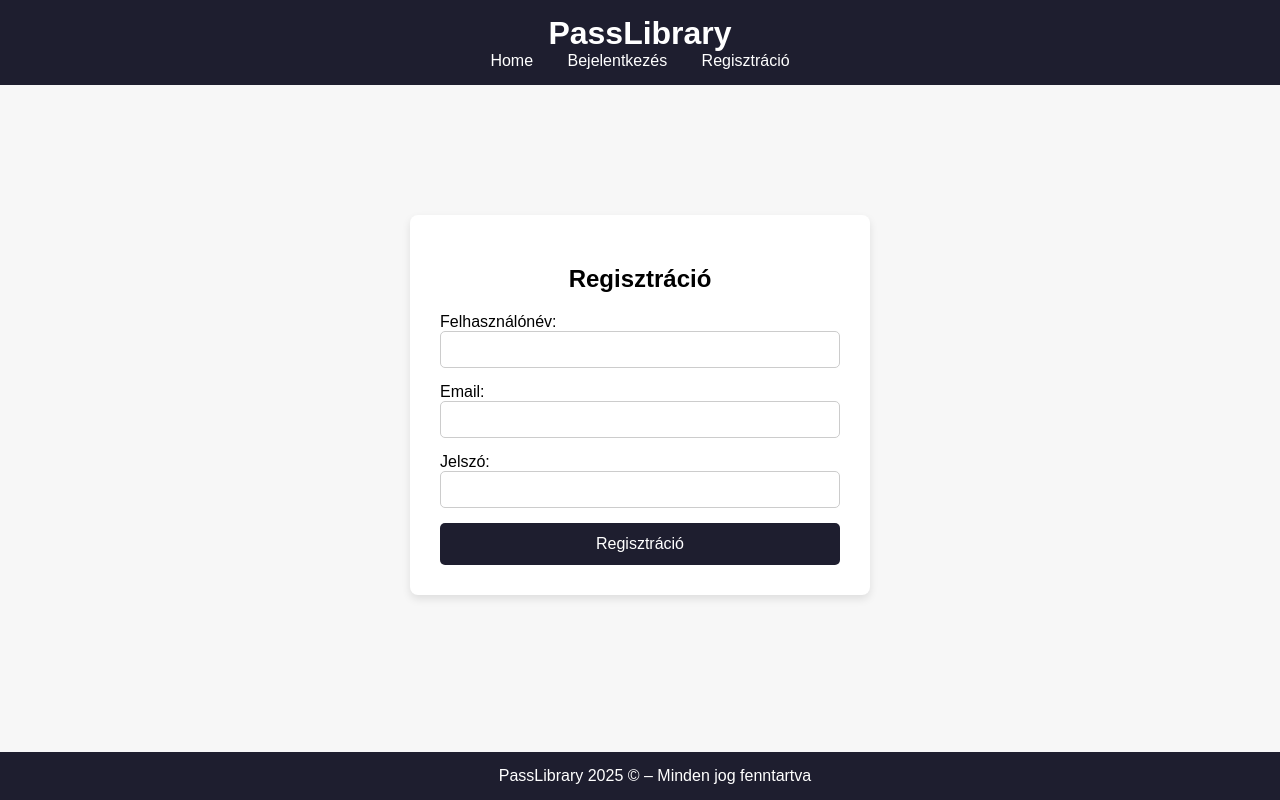
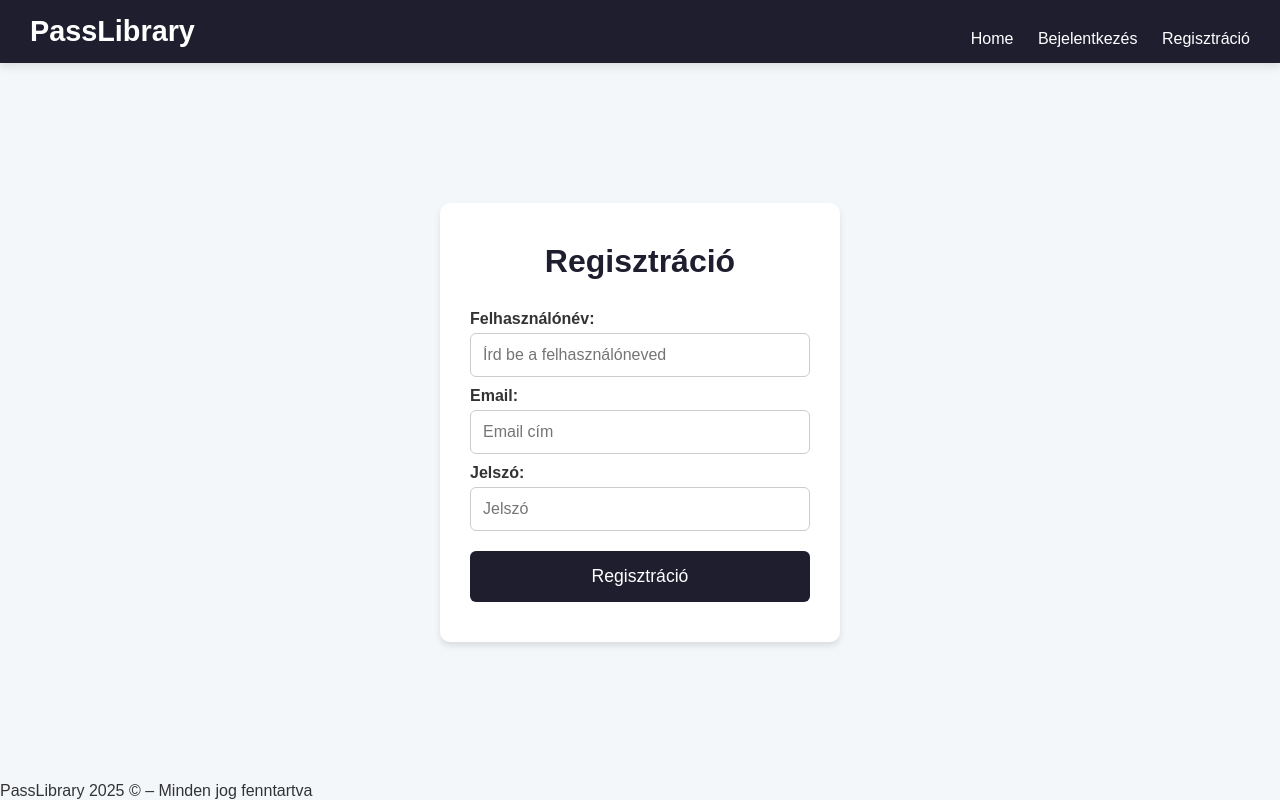
Before and after one commit to Hynkil/PassLibrary, a PHP site: page /register.php in a window 1280 px wide. Run offline with PHP 8.4, Linux system fonts and the light colour scheme.

Commit message:
Update register.php

```diff
--- a/register.php
+++ b/register.php
@@ -1,36 +1,168 @@
-<?php
-include 'Database.php';
-
-session_start();
-
-if ($_SERVER['REQUEST_METHOD'] == 'POST') {
-    $username = $_POST['username'];
-    $email = $_POST['email'];
-    $password = password_hash($_POST['password'], PASSWORD_DEFAULT);
-
-    $stmt = $pdo->prepare("SELECT * FROM users WHERE email = :email OR username = :username");
-    $stmt->execute(['email' => $email, 'username' => $username]);
-    if ($stmt->rowCount() > 0) {
-        $message = "A felhasználónév vagy email már létezik!";
-    } else {
-        $stmt = $pdo->prepare("INSERT INTO users (username, email, password) VALUES (:username, :email, :password)");
-        $stmt->execute(['username' => $username, 'email' => $email, 'password' => $password]);
-
-        $_SESSION['user_id'] = $pdo->lastInsertId();
-        header("Location: library.php");
-        exit;
-    }
-}
-?>
-
 <!DOCTYPE html>
 <html lang="hu">
 <head>
-    <meta charset="UTF-8">
-    <meta http-equiv="X-UA-Compatible" content="IE=edge">
-    <meta name="viewport" content="width=device-width, initial-scale=1.0">
+<meta charset="UTF-8" />
+<meta name="viewport" content="width=device-width, initial-scale=1.0" />
 <title>Regisztráció - PassLibrary</title>
-    <link rel="stylesheet" href="styles.css">
+<style>
+  * {
+    margin: 0;
+    padding: 0;
+    box-sizing: border-box;
+  }
+
+  body {
+    font-family: 'Arial', sans-serif;
+    background-color: #f4f7fa;
+    display: flex;
+    flex-direction: column;
+    min-height: 100vh;
+    color: #333;
+  }
+
+  /* Fejléc */
+  header {
+    background-color: #1e1e2f;
+    padding: 15px 30px;
+    box-shadow: 0 4px 8px rgba(0,0,0,0.1);
+  }
+
+  header nav {
+    display: flex;
+    align-items: center;
+    justify-content: space-between;
+  }
+
+  .logo {
+    color: #fff;
+    font-size: 1.8rem;
+    font-weight: bold;
+  }
+
+  .nav-links a {
+    margin-left: 20px;
+    color: #fff;
+    text-decoration: none;
+    font-size: 1rem;
+    transition: color 0.2s;
+  }
+
+  .nav-links a:hover {
+    color: #ccc;
+  }
+
+  /* Fő tartalom */
+  main {
+    flex: 1;
+    display: flex;
+    justify-content: center;
+    align-items: center;
+    padding: 40px 20px;
+  }
+
+  /* Űrlap doboz */
+  .form-container {
+    background-color: #fff;
+    padding: 40px 30px;
+    border-radius: 10px;
+    box-shadow: 0 4px 6px rgba(0,0,0,0.1);
+    max-width: 400px;
+    width: 100%;
+  }
+
+  .form-container h2 {
+    margin-bottom: 20px;
+    font-size: 2rem;
+    color: #1e1e2f;
+    text-align: center;
+  }
+
+  /* Ürlap elemek */
+  form {
+    display: flex;
+    flex-direction: column;
+  }
+
+  label {
+    margin-top: 10px;
+    margin-bottom: 5px;
+    font-weight: 600;
+    font-size: 1rem;
+  }
+
+  input[type="text"],
+  input[type="email"],
+  input[type="password"] {
+    width: 100%;
+    padding: 12px;
+    border-radius: 6px;
+    border: 1px solid #ccc;
+    font-size: 1rem;
+    transition: border-color 0.2s;
+  }
+
+  input[type="text"]:focus,
+  input[type="email"]:focus,
+  input[type="password"]:focus {
+    border-color: #1e1e2f;
+    outline: none;
+  }
+
+  button {
+    width: 100%;
+    padding: 15px;
+    margin-top: 20px;
+    background-color: #1e1e2f;
+    color: #fff;
+    border: none;
+    border-radius: 6px;
+    font-size: 1.1rem;
+    cursor: pointer;
+    transition: background-color 0.3s;
+  }
+
+  button:hover {
+    background-color: #333c5a;
+  }
+
+  /* Hibauzenet */
+  .error {
+    margin-top: 15px;
+    color: red;
+    font-size: 0.95rem;
+    text-align: center;
+  }
+
+  /* Linkek */
+  a {
+    display: inline-block;
+    margin-top: 15px;
+    color: #1e1e2f;
+    font-size: 0.9rem;
+    text-decoration: none;
+  }
+
+  a:hover {
+    text-decoration: underline;
+  }
+
+  /* Reszponzív */
+  @media(max-width: 500px) {
+    .form-container {
+      padding: 25px 20px;
+    }
+    header nav {
+      flex-direction: column;
+      align-items: flex-start;
+    }
+    .nav-links {
+      margin-top: 10px;
+    }
+    header h1 {
+      font-size: 1.8rem;
+    }
+  }
+</style>
 </head>
 <body>
 
@@ -48,18 +180,16 @@ if ($_SERVER['REQUEST_METHOD'] == 'POST') {
 <main>
   <div class="form-container">
     <h2>Regisztráció</h2>
-
     <?php if (isset($message)) { echo "<p class='error'>$message</p>"; } ?>
-
-            <form method="POST">
+    <form method="POST" action="">
       <label for="username">Felhasználónév:</label>
-                <input type="text" id="username" name="username" required>
+      <input type="text" id="username" name="username" placeholder="Írd be a felhasználóneved" required />
 
       <label for="email">Email:</label>
-                <input type="email" id="email" name="email" required>
+      <input type="email" id="email" name="email" placeholder="Email cím" required />
 
       <label for="password">Jelszó:</label>
-                <input type="password" id="password" name="password" required>
+      <input type="password" id="password" name="password" placeholder="Jelszó" required />
 
       <button type="submit">Regisztráció</button>
     </form>
@@ -67,7 +197,7 @@ if ($_SERVER['REQUEST_METHOD'] == 'POST') {
 </main>
 
 <footer>
-        PassLibrary 2025 &copy; – Minden jog fenntartva
+  PassLibrary 2025 © – Minden jog fenntartva
 </footer>
 
 </body>
```
Lines whose indentation alone changed are shown as unchanged.
